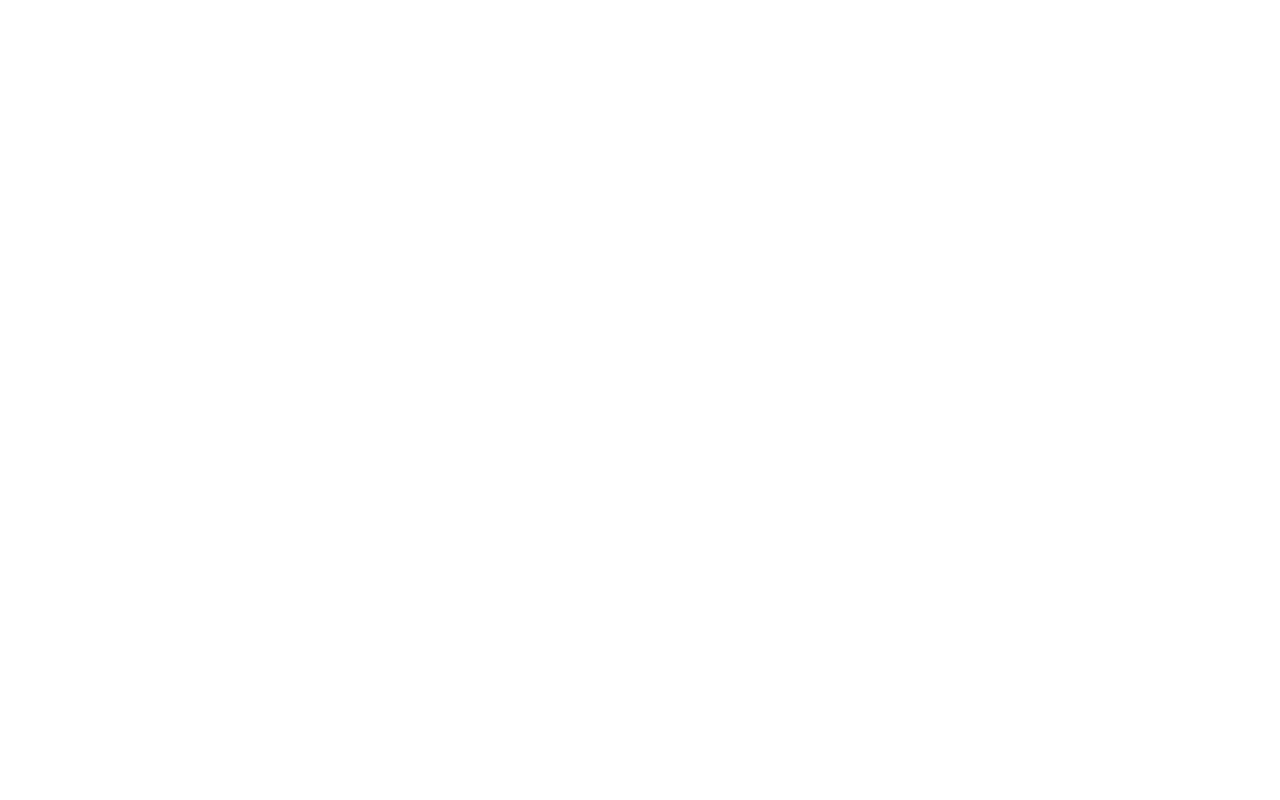
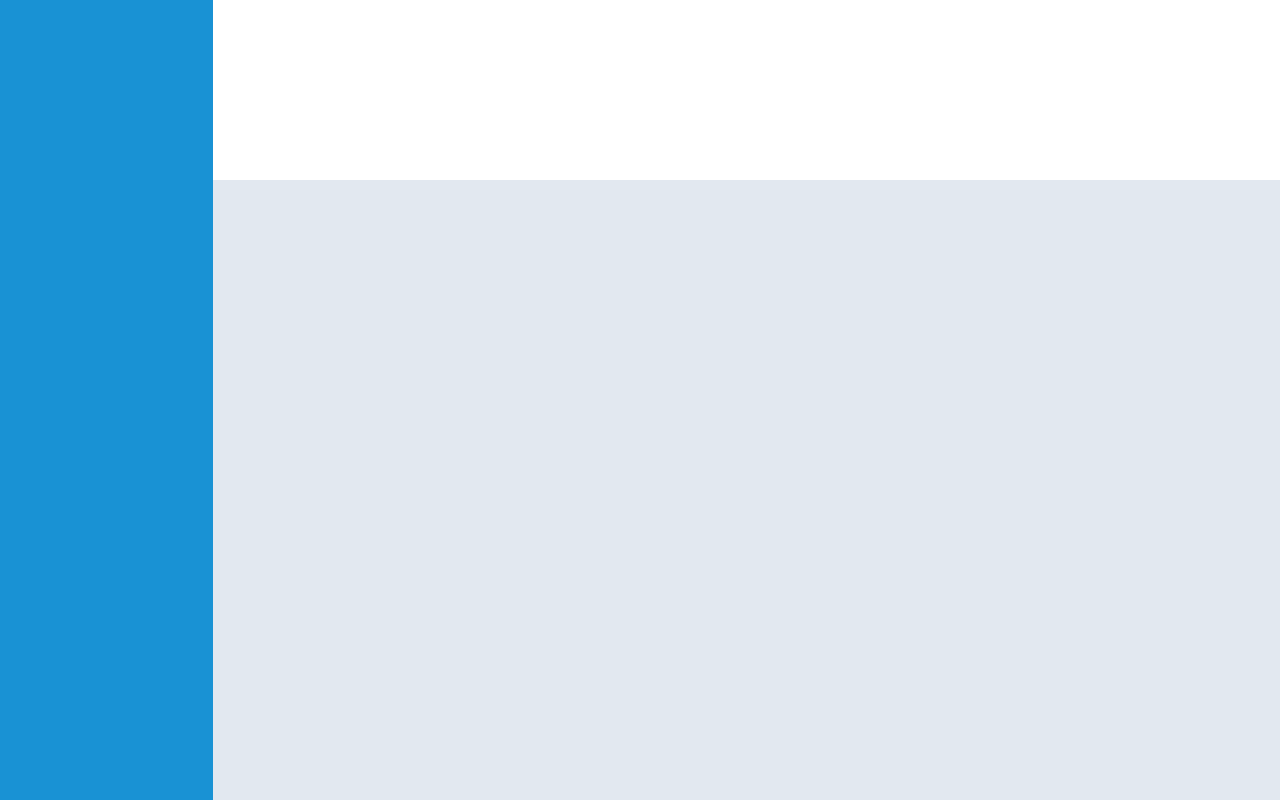
Before and after one commit to zoltan-antal/admin-dashboard, a plain HTML site: page index.html in a window 1280 px wide. Drawn offline with Linux system fonts and the light colour scheme.

Commit message:
Create basic grid layout, set background colours

```diff
--- a/index.html
+++ b/index.html
@@ -7,6 +7,14 @@
   <link rel="stylesheet" href="style.css">
 </head>
 <body>
+  <div class="sidebar">
 
+  </div>
+  <div class="header">
+
+  </div>
+  <div class="main">
+
+  </div>
 </body>
 </html>
--- a/style.css
+++ b/style.css
@@ -1,5 +1,28 @@
+@import url('https://fonts.googleapis.com/css?family=Roboto');
+
 * {
   box-sizing: border-box;
   margin: 0;
   padding: 0;
+  font-family: 'Roboto', sans-serif;
 }
+
+body {
+  height: 100vh;
+  display: grid;
+  grid-template-rows: 180px 1fr;
+  grid-template-columns: minmax(200px, 1fr) 5fr;
+}
+
+.sidebar {
+  background-color: #1992d4;
+  grid-row: span 2;
+}
+
+.header {
+  background-color: white;
+}
+
+.main {
+  background-color: #e2e8f0;
+}
```
